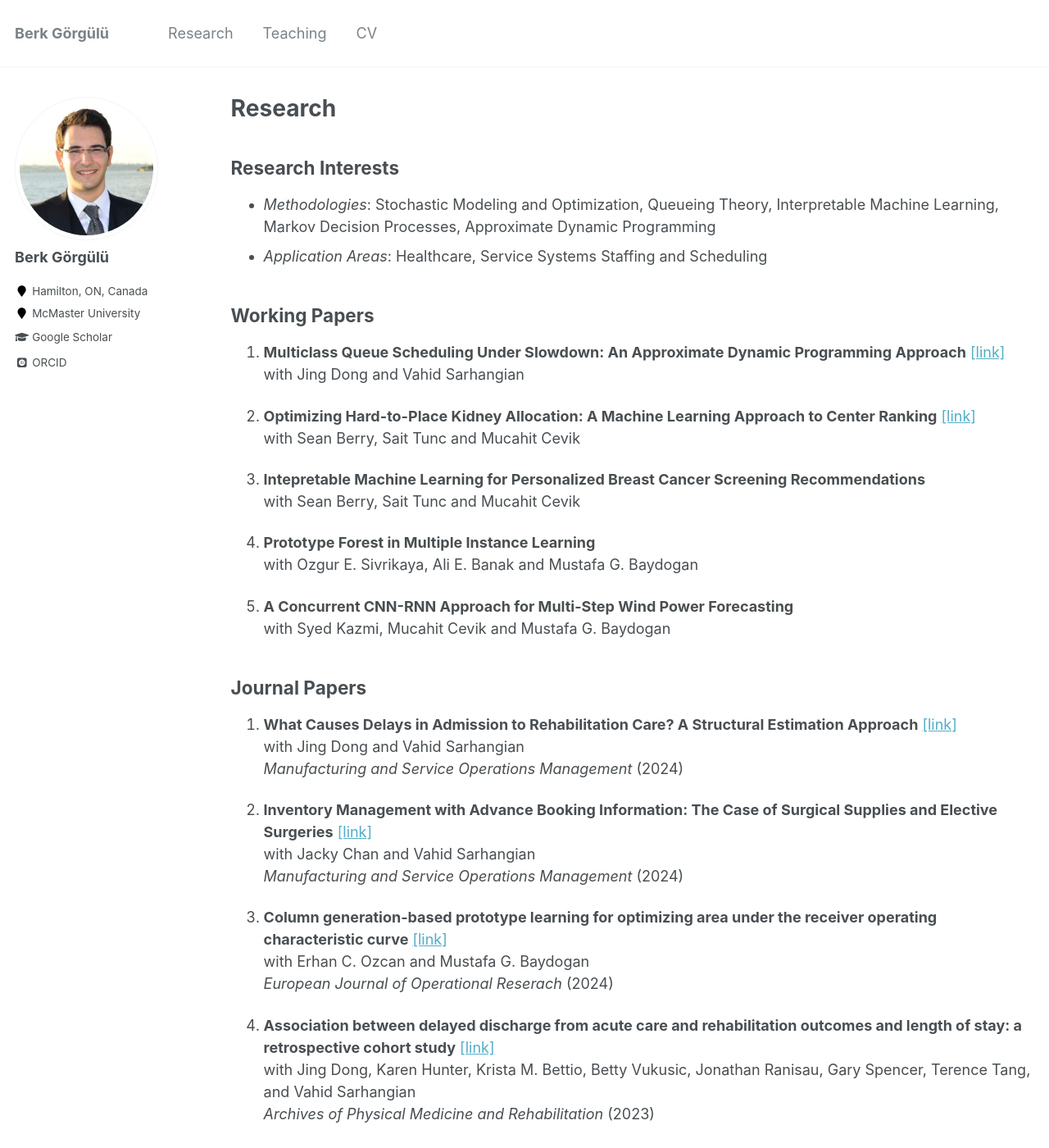
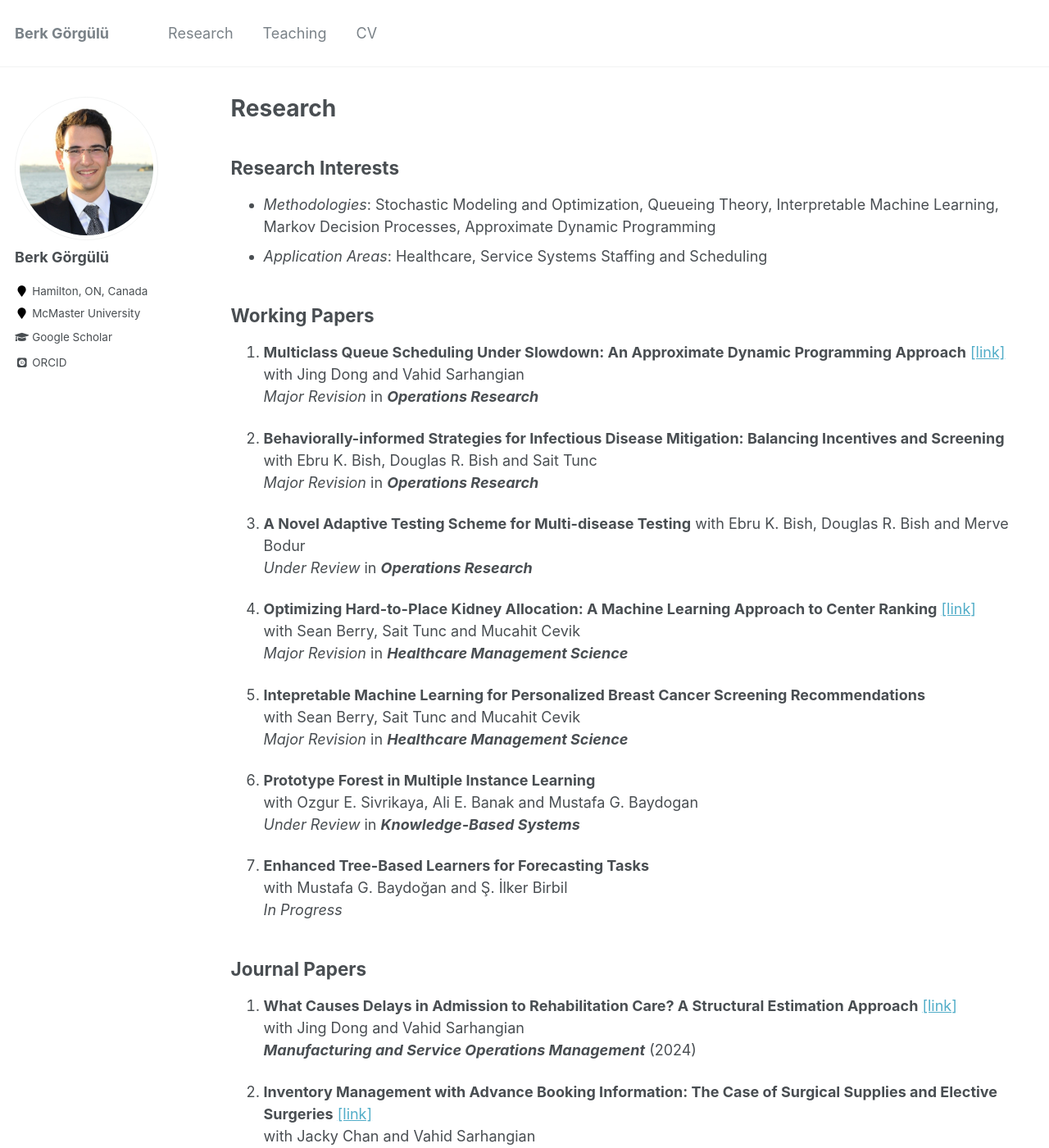
Before and after one commit to gorguluberk/gorguluberk.github.io, a Jekyll site: the page built from _pages/research.md, in a window 1280 px wide and 1400 px high. Shown: the whole window at 82% size. Built offline with Jekyll 4.4.1, drawn with Linux system fonts in a browser that asks for light colours; some web fonts are replaced.

Commit message:
Update research.md

```diff
--- a/_pages/research.md
+++ b/_pages/research.md
@@ -11,59 +11,72 @@ author_profile: true
 
 ## Working Papers
 1. **Multiclass Queue Scheduling Under Slowdown: An Approximate Dynamic Programming Approach** [[link]](https://www.arxiv.org/abs/2501.10523)\
-with Jing Dong and Vahid Sarhangian
+with Jing Dong and Vahid Sarhangian\
+*Major Revision* in ***Operations Research***
 
-2. **Optimizing Hard-to-Place Kidney Allocation: A Machine Learning Approach to Center Ranking** [[link]](https://arxiv.org/abs/2410.09116)\
-with Sean Berry, Sait Tunc and Mucahit Cevik
+2. **Behaviorally-informed Strategies for Infectious Disease Mitigation: Balancing Incentives and Screening**
+with Ebru K. Bish, Douglas R. Bish and Sait Tunc\
+*Major Revision* in ***Operations Research***
 
-3. **Intepretable Machine Learning for Personalized Breast Cancer Screening Recommendations**\
-with Sean Berry, Sait Tunc and Mucahit Cevik
+3. **A Novel Adaptive Testing Scheme for Multi-disease Testing**
+with Ebru K. Bish, Douglas R. Bish and Merve Bodur\
+*Under Review* in ***Operations Research***
 
-4. **Prototype Forest in Multiple Instance Learning**\
-with Ozgur E. Sivrikaya, Ali E. Banak and Mustafa G. Baydogan
+4. **Optimizing Hard-to-Place Kidney Allocation: A Machine Learning Approach to Center Ranking** [[link]](https://arxiv.org/abs/2410.09116)\
+with Sean Berry, Sait Tunc and Mucahit Cevik\
+*Major Revision* in ***Healthcare Management Science***
 
-5. **A Concurrent CNN-RNN Approach for Multi-Step Wind Power Forecasting**\
-with Syed Kazmi, Mucahit Cevik and Mustafa G. Baydogan
+5. **Intepretable Machine Learning for Personalized Breast Cancer Screening Recommendations**\
+with Sean Berry, Sait Tunc and Mucahit Cevik\
+*Major Revision* in ***Healthcare Management Science***
+
+6. **Prototype Forest in Multiple Instance Learning**\
+with Ozgur E. Sivrikaya, Ali E. Banak and Mustafa G. Baydogan\
+*Under Review* in ***Knowledge-Based Systems***
+
+7. **Enhanced Tree-Based Learners for Forecasting Tasks**\
+with Mustafa G. Baydoğan and Ş. İlker Birbil\
+*In Progress*
 
 ## Journal Papers
 1. **What Causes Delays in Admission to Rehabilitation Care? A Structural Estimation Approach** [[link]](https://pubsonline.informs.org/doi/10.1287/msom.2022.0377)\
 with Jing Dong and Vahid Sarhangian \
-*Manufacturing and Service Operations Management* (2024)
+***Manufacturing and Service Operations Management*** (2024)
 
 2. **Inventory Management with Advance Booking Information: The Case of Surgical Supplies and Elective Surgeries** [[link]](https://pubsonline.informs.org/doi/10.1287/msom.2021.0063)\
 with Jacky Chan and Vahid Sarhangian \
-*Manufacturing and Service Operations Management* (2024)
+***Manufacturing and Service Operations Management*** (2024)
 
-4. **Column generation-based prototype learning for optimizing area under the receiver operating characteristic curve** [[link]](https://www.sciencedirect.com/science/article/pii/S0377221723008573)\
+3. **Column generation-based prototype learning for optimizing area under the receiver operating characteristic curve** [[link]](https://www.sciencedirect.com/science/article/pii/S0377221723008573)\
 with Erhan C. Ozcan and Mustafa G. Baydogan \
-*European Journal of Operational Reserach* (2024)
+***European Journal of Operational Reserach*** (2024)
 
-6. **Association between delayed discharge from acute care and rehabilitation outcomes and length of stay: a retrospective cohort study** [[link]](https://www.archives-pmr.org/article/S0003-9993(22)00475-0/fulltext)\
+4. **Association between delayed discharge from acute care and rehabilitation outcomes and length of stay: a retrospective cohort study** [[link]](https://www.archives-pmr.org/article/S0003-9993(22)00475-0/fulltext)\
 with  Jing Dong, Karen Hunter, Krista M. Bettio, Betty Vukusic, Jonathan Ranisau, Gary Spencer, Terence Tang, and Vahid Sarhangian\
-*Archives of Physical Medicine and Rehabilitation* (2023)
+***Archives of Physical Medicine and Rehabilitation*** (2023)
 
-8. **A Newsvendor Approach to Design of Surgical Preference Cards** [[link]](https://pubsonline.informs.org/doi/abs/10.1287/serv.2021.0298)\
+5. **A Newsvendor Approach to Design of Surgical Preference Cards** [[link]](https://pubsonline.informs.org/doi/abs/10.1287/serv.2021.0298)\
 with Vahid Sarhangian\
-*Service Science* (2022)
+***Service Science*** (2022)
 
-10. **Randomized trees for time series representation and similarity** [[link]](https://www.sciencedirect.com/science/article/pii/S0031320321002843)\
+6. **Randomized trees for time series representation and similarity** [[link]](https://www.sciencedirect.com/science/article/pii/S0031320321002843)\
 with Mustafa G. Baydogan\
-*Pattern Recognition* (2021)
+***Pattern Recognition*** (2021)
 
-12. **Explainable boosted linear regression for time series forecasting** [[link]](https://www.sciencedirect.com/science/article/pii/S0031320321003319)\
+7. **Explainable boosted linear regression for time series forecasting** [[link]](https://www.sciencedirect.com/science/article/pii/S0031320321003319)\
 with Igor Ilic, Mucahit Cevik and Mustafa G. Baydogan\
-*Pattern Recognition* (2021)
+***Pattern Recognition*** (2021)
 
-14. **A Data Adaptive Biological Sequence Representation for Supervised Learning**[[link]](https://link.springer.com/article/10.1007/s41666-018-0038-5)\
+8. **A Data Adaptive Biological Sequence Representation for Supervised Learning**[[link]](https://link.springer.com/article/10.1007/s41666-018-0038-5)\
 with Hande Cakin and Mustafa G. Baydogan\
-*Journal of Healthcare Informatics Research* (2018)
+***Journal of Healthcare Informatics Research*** (2018)
 
 
 ## Conference Publications
 1.  **Augmented out-of-sample comparison method for time series forecasting techniques** [[link]](https://link.springer.com/chapter/10.1007/978-3-030-47358-7_30)\
 with Igor Ilic and Mucahit Cevik\
-*Advances in Artificial Intelligence: 33rd Canadian Conference on Artificial Intelligence, Canadian AI 2020, Ottawa, ON, Canada, May 13–15, 2020, Proceedings* (2020)
+***Advances in Artificial Intelligence: 33rd Canadian Conference on Artificial Intelligence, Canadian AI 2020, Ottawa, ON, Canada, May 13–15, 2020, Proceedings*** (2020)
 
 2. **An Adaptive Large Neighborhood Search Heuristic for Jointly Solving Storage Location Assignment and Picker Routing Problem** [[link]](https://link.springer.com/chapter/10.1007/978-3-030-18500-8_38)\
 with Necati Aras\
-*Operations Research Proceedings 2018: Selected Papers of the Annual International Conference of the German Operations Research Society (GOR), Brussels, Belgium, September 12-14, 2018* (2018)
+***Operations Research Proceedings 2018: Selected Papers of the Annual International Conference of the German Operations Research Society (GOR), Brussels, Belgium, September 12-14, 2018*** (2018)
```
